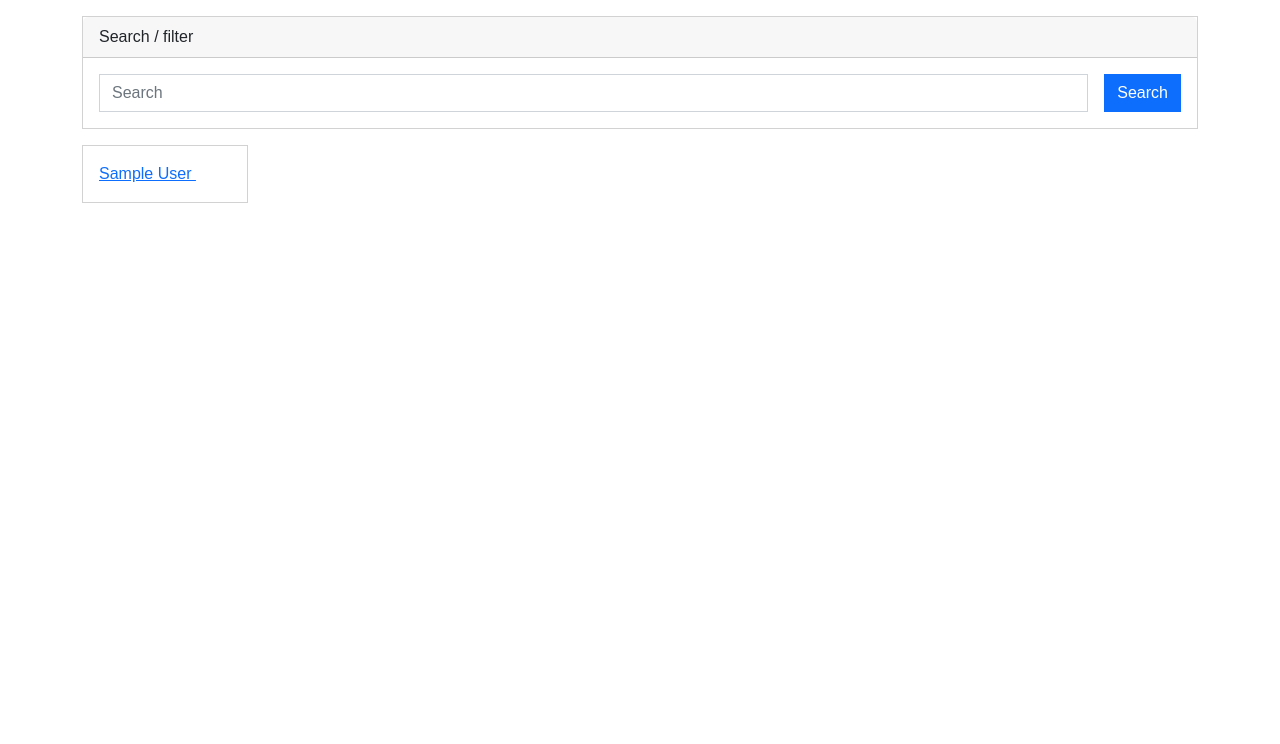
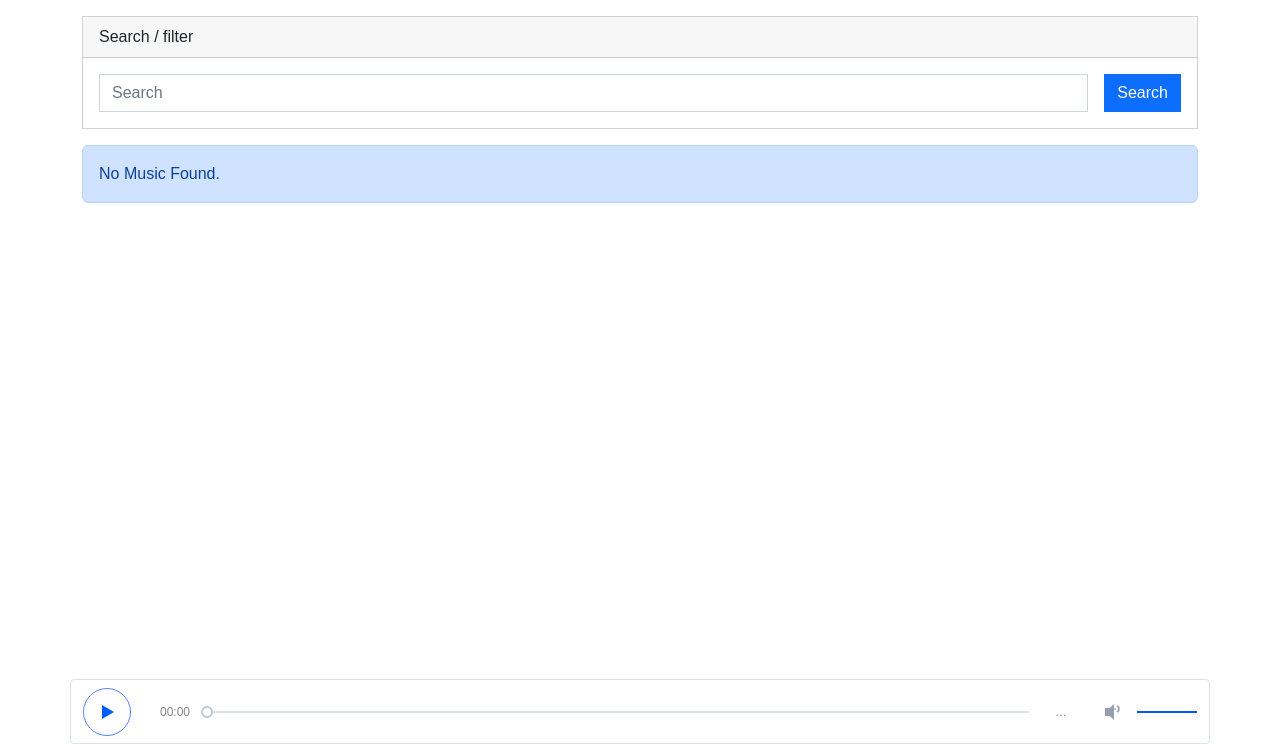
Before and after one commit to ekaur45/musik, a PHP site: page / in a window 1280 px wide. Shown: the part 56-800 px from the top of the page. Run offline with PHP 8.4, Linux system fonts and the light colour scheme; the visitor is signed in with stand-in values (Sample User, id 1).

Commit message:
audio player added

```diff
--- /dev/null
+++ b/css/audioplayer.css
@@ -0,0 +1,232 @@
+/* RemixDesign | woaichidapi@163.com | Redesigned by JimmyCheung */
+
+.audioplayer {
+    display: flex;
+    flex-direction: row;
+    box-sizing: border-box;
+    padding: 0 24px;
+    width: 100%;
+    height: 65px;
+    align-items: center;
+    border: 1px solid #DDE2E6;
+    border-radius: 4px;
+    background: #fff;
+}
+
+.audioplayer-playpause {
+    display: flex;
+    justify-content: center;
+    align-items: center;
+    width: 48px;
+    height: 48px;
+    border-radius: 50%;
+    cursor: pointer;
+    transition: all .2s ease-in-out;
+}
+
+.audioplayer:not(.audioplayer-playing) .audioplayer-playpause {
+    background: rgba(91, 130, 255, 0);
+    border: 1px solid #5B82FF;
+}
+
+.audioplayer:not(.audioplayer-playing) .audioplayer-playpause:hover {
+    background: rgba(91, 130, 255, 0.1);
+}
+
+.audioplayer-playing .audioplayer-playpause {
+    background: rgba(253, 79, 26, 0);
+    border: 1px solid #FD4F1A;
+}
+
+.audioplayer-playing .audioplayer-playpause:hover {
+    background: rgba(235, 79, 26, 0.1);
+}
+
+.audioplayer:not(.audioplayer-playing) .audioplayer-playpause a {
+    content: '';
+    justify-content: center;
+    width: 0;
+    height: 0;
+    margin-left: 2px;
+    border-top: 7px solid transparent;
+    border-right: none;
+    border-bottom: 7px solid transparent;
+    border-left: 12px solid #0059FF;
+}
+
+.audioplayer-playing .audioplayer-playpause a {
+    content: '';
+    display: flex;
+    justify-content: space-between;
+    width: 12px;
+    height: 14px;
+}
+
+.audioplayer-playing .audioplayer-playpause a::before, .audioplayer-playing .audioplayer-playpause a::after {
+    content: '';
+    width: 4px;
+    height: 14px;
+    background-color: #FD4F1A;
+}
+
+.audioplayer-time {
+    display: flex;
+    width: 40px;
+    justify-content:center;
+    font-size: 12px;
+    color: rgba(51, 51 ,51, .6)
+}
+
+.audioplayer-time-current {
+    margin-left: 24px;
+}
+
+.audioplayer-time-duration {
+    margin-right: 24px;
+}
+
+.audioplayer-bar {
+    position: relative;
+    display: flex;
+    margin: 0 12px;
+    height: 12px;
+    flex-basis: 0;
+    flex-grow: 1;
+    cursor: pointer;
+}
+
+.audioplayer-bar::before {
+    content: '';
+    position: absolute;
+    top: 5px;
+    width: 100%;
+    height: 2px;
+    background-color: #DDE2E6;
+}
+
+.audioplayer-bar > div {
+    position: absolute;
+    left: 0;
+    top: 5px;
+}
+.audioplayer-bar-loaded {
+    z-index: 1;
+    height: 2px;
+    background: #BEC8D2;
+}
+
+.audioplayer-bar-played {
+    flex-direction: row-reverse;
+    z-index: 2;
+    height: 2px;
+    background: -webkit-linear-gradient(left,#0059FF,#09B1FA);
+}
+
+.audioplayer-bar-played::after {
+    display: flex;
+    position: absolute;
+    content: '';
+    box-sizing: border-box;
+    top: -5px;
+    right: -1px;
+    margin-right: -5px;
+    width: 12px;
+    height: 12px;
+    background-color: #fff;
+    border-radius: 6px;
+}
+
+.audioplayer:not(.audioplayer-playing) .audioplayer-bar-played::after {
+    border: 2px solid #BEC8D2;
+}
+
+.audioplayer-playing .audioplayer-bar-played::after {
+    border: 2px solid #0059FF;
+
+}
+
+.audioplayer-volume {
+    display: flex;
+    align-items: center;
+}
+
+.audioplayer-volume-button {
+    display: flex;
+    align-items: center;
+    width: 24px;
+    height: 24px;
+    cursor: pointer;
+}
+
+.audioplayer-volume-button a {
+    display: flex;
+    width: 6px;
+    height: 8px;
+    background-color: #9A9FB0;
+    position: relative;
+}
+
+.audioplayer-volume-button a:before, .audioplayer-volume-button a:after {
+    content: '';
+    position: absolute;
+}
+
+.audioplayer-volume-button a:before {
+    width: 0;
+    height: 0;
+    border-top: 8px solid transparent;
+    border-right: 9px solid #9A9FB0;
+    border-bottom: 8px solid transparent;
+    border-left: none;
+    top: -4px;
+}
+
+.audioplayer:not(.audioplayer-mute) .audioplayer-volume-button a:after {
+    left: 10px;
+    top: -2px;
+    width: 6px;
+    height: 6px;
+    border: 6px double #9A9FB0;
+    border-width: 6px 6px 0 0;
+    border-radius: 0 12px 0 0;
+    transform: rotate(45deg);
+}
+
+.audioplayer-mute .audioplayer-volume-button a {
+    background-color: #FD4F1A;
+}
+
+.audioplayer-mute .audioplayer-volume-button a:before {
+    border-right: 9px solid #FD4F1A;
+}
+
+.audioplayer-volume-adjust {
+    display: flex;
+    align-items: center;
+    margin-left: 8px;
+}
+
+.audioplayer-volume-adjust > div {
+    position: relative;
+    display: flex;
+    width: 60px;
+    height: 2px;
+    cursor: pointer;
+    background-color: #BEC8D2;
+}
+
+.audioplayer-volume-adjust div div {
+    position: absolute;
+    top: 0;
+    left: 0;
+    height: 2px;
+    background-color: #0059FF;
+}
+
+/* responsive | you can change the max-width value to match your theme */
+
+@media screen and (max-width: 679px) {
+    .audioplayer-volume-adjust {
+        display: none;
+    }
+}
--- a/index.php
+++ b/index.php
@@ -2,7 +2,7 @@
 session_start();
 $isLoggedIn = $_SESSION["logged_in"];
 $q = "";
-if(sizeof($_GET)&&isset($_GET['q'])&&!empty($_GET["q"])){
+if (sizeof($_GET) && isset($_GET['q']) && !empty($_GET["q"])) {
     $q = $_GET["q"];
 }
 ?>
@@ -30,11 +30,11 @@
                     <form class="card-body">
                         <div class="d-flex">
 
-                        <input type="text" class="form-control" name="q" placeholder="Search" value="<?php echo $q;?>"/>
+                            <input type="text" class="form-control" name="q" placeholder="Search" value="<?php echo $q; ?>" />
                             <button class="btn btn-primary ms-3" type="submit">Search</button>
-                        <?php if($q):?>
+                            <?php if ($q) : ?>
                                 <button class="btn btn-danger ms-3" type="reset" onclick="location.href='index.php'">Clear</button>
-                        <?php endif;?>
+                            <?php endif; ?>
                         </div>
                     </form>
                 </div>
@@ -47,34 +47,62 @@
             include_once "db/connection.php";
             //var_export( sizeof($_GET));
 
-            $query = "select * from user_music where name like '%".$q."%' order by id desc;";
+            $query = "select * from user_music um join users u on um.userid = u.id  where um.name like '%" . $q . "%' order by um.id desc;";
+            //echo $query;
             $result = $conn->query($query);
             if ($result->num_rows > 0) : ?>
                 <?php while ($row = $result->fetch_assoc()) : ?>
                     <div class="col-md-2">
                         <div class="card">
-                            <div class="card-body">
+                            <div class="card-">
 
-                                <a href="<?php echo $row["fileLocation"]; ?>" target="_blank"><?php echo $row["name"]; ?>
-                                <img class="w-100" src="<?php echo $row["picLocation"];?>" alt="">
+                                <a data-music_name="<?php echo $row["fileLocation"]; ?>" class="music" target="_blank" style="cursor:pointer;">
+
+                                    <img class="w-100" src="<?php echo $row["picLocation"]; ?>" alt="">
+                                    <div class="d-flex flex-column bottom-0 w-100 ps-2 pe-2">
+
+                                        <span>
+                                            <?php echo $row["name"]; ?>
+                                        </span>
+                                        <span>
+                                            Auhtor: <?php echo $row["fIrstName"]; ?> <?php echo $row["lastName"]; ?>
+                                        </span>
+                                    </div>
                                 </a>
                             </div>
                         </div>
                     </div>
                 <?php endwhile; ?>
             <?php
-            else:
+            else :
             ?>
                 <div class="col-md-12">
 
                     <div class="alert alert-primary" role="alert">
-                    No Music Found. <?php if($q) echo "Searched query '<b>".$q."</b>'"; ?>
+                        No Music Found. <?php if ($q) echo "Searched query '<b>" . $q . "</b>'"; ?>
                     </div>
                 </div>
             <?php endif; ?>
         </div>
     </div>
+    <div class="bottom-0 music-player position-absolute w-100">
+    <audio preload="auto" controls id="music-player">
+					<source src="https://www.w3schools.com/html/horse.mp3">
+		</audio>
+    </div>
     <?php include_once "./src/footer.php"; ?>
+    <script>
+        $(document).ready(function() {
+            $('audio').audioPlayer();
+            $('.music').on('click', function() {
+                let name = $(this).data("music_name");
+                $("#music-player").attr("src",name);
+                $(".audioplayer-playpause").click()
+            })
+        })
+
+
+    </script>
 </body>
 
 </html>
--- a/src/footer.php
+++ b/src/footer.php
@@ -1,3 +1,4 @@
 <script src="https://code.jquery.com/jquery-3.6.1.min.js" integrity="sha256-o88AwQnZB+VDvE9tvIXrMQaPlFFSUTR+nldQm1LuPXQ=" crossorigin="anonymous"></script>
 <script src="https://cdn.jsdelivr.net/npm/@popperjs/core@2.11.6/dist/umd/popper.min.js" integrity="sha384-oBqDVmMz9ATKxIep9tiCxS/Z9fNfEXiDAYTujMAeBAsjFuCZSmKbSSUnQlmh/jp3" crossorigin="anonymous"></script>
 <script src="https://cdn.jsdelivr.net/npm/bootstrap@5.2.3/dist/js/bootstrap.min.js" integrity="sha384-cuYeSxntonz0PPNlHhBs68uyIAVpIIOZZ5JqeqvYYIcEL727kskC66kF92t6Xl2V" crossorigin="anonymous"></script>
+<script src="js/audioplayer.js"></script>
--- a/src/head.php
+++ b/src/head.php
@@ -1,5 +1,5 @@
 
-
+<link rel="stylesheet" href="css/audioplayer.css">
 <link href="https://cdn.jsdelivr.net/npm/bootstrap@5.2.3/dist/css/bootstrap.min.css" rel="stylesheet" integrity="sha384-rbsA2VBKQhggwzxH7pPCaAqO46MgnOM80zW1RWuH61DGLwZJEdK2Kadq2F9CUG65" crossorigin="anonymous">
     <script src="https://cdn.jsdelivr.net/npm/bootstrap@5.2.3/dist/js/bootstrap.bundle.min.js" integrity="sha384-kenU1KFdBIe4zVF0s0G1M5b4hcpxyD9F7jL+jjXkk+Q2h455rYXK/7HAuoJl+0I4" crossorigin="anonymous"></script>
     <style>
```
Also changed, not shown: js/audioplayer.js (added, +188 -0 lines), uploads/12052022163102833900IM-YA92-02-841x550.jpg (added), 1 other file. Lines whose indentation alone changed are shown as unchanged.
